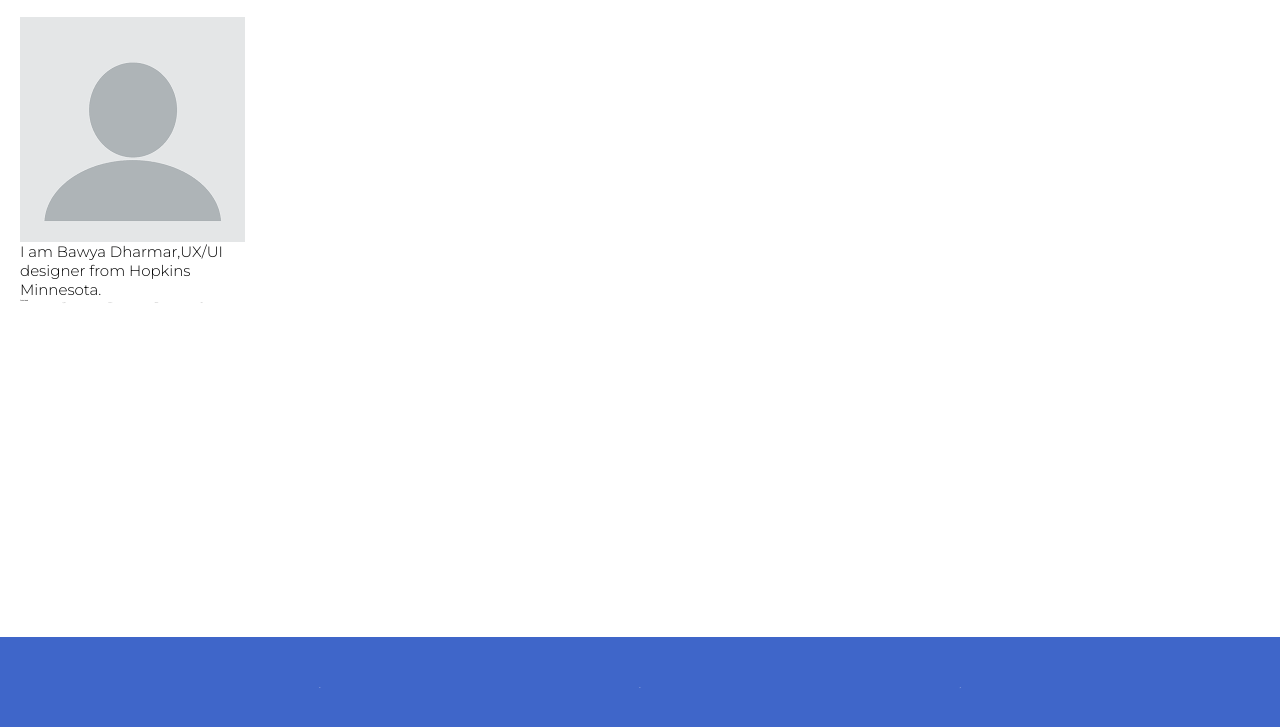
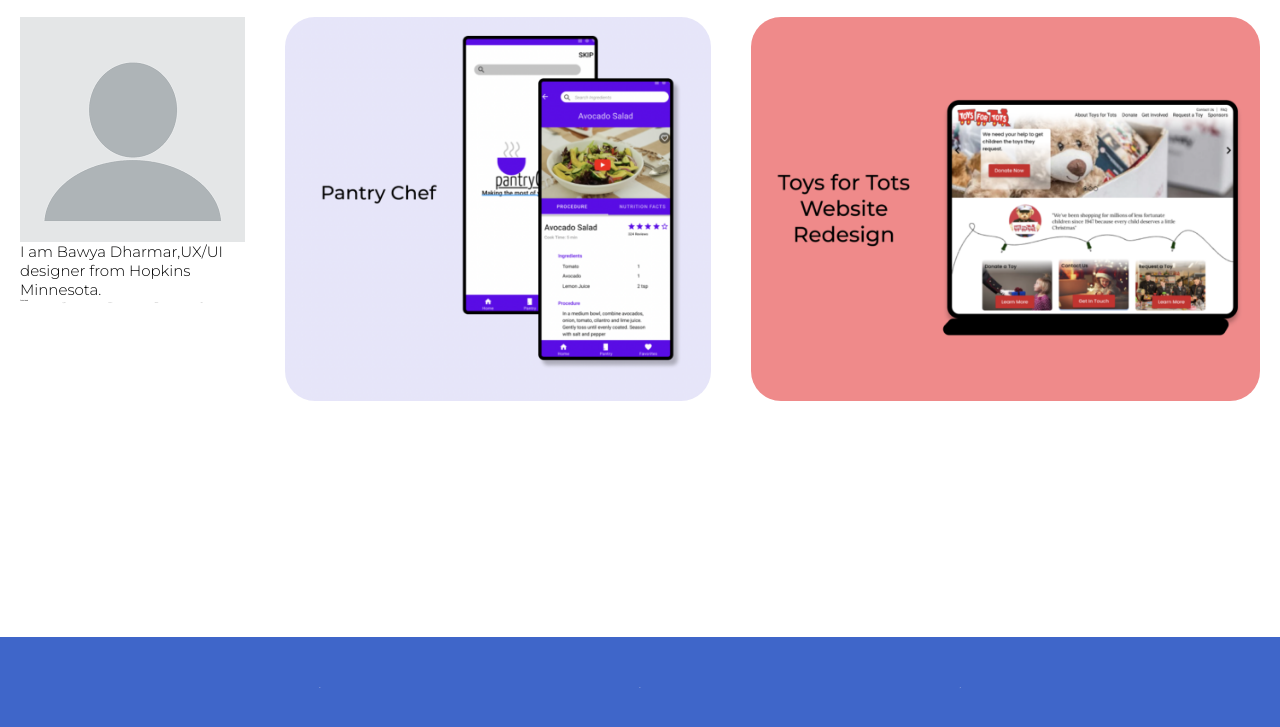
Before and after one commit to BawyaDharmar/UX_UI_HW_19, a plain HTML site: page index.html in a window 1280 px wide. Shown: the part 103-830 px from the top of the page. Drawn offline with nearby package versions, Linux system fonts and the light colour scheme.

Commit message:
image path Changed

```diff
--- a/portfolio.css
+++ b/portfolio.css
@@ -88,7 +88,7 @@ height: 80vh;
 
 .card1{
 
-    background: url("../UX_UI_HW_19.1/images/PantryChef.png");
+    background: url("../UX_UI_HW_19/images/PantryChef.png");
     background-repeat: no-repeat;
     background-size: cover;
     height: 60%;
@@ -112,7 +112,7 @@ height: 80vh;
 .card2
 {
 
-    background: url("../UX_UI_HW_19.1/images/Toysfortots.png"
+    background: url("../UX_UI_HW_19/images/Toysfortots.png"
     );
     background-repeat: no-repeat;
     background-size: cover;
```
Also changed, not shown: 1 other file.
